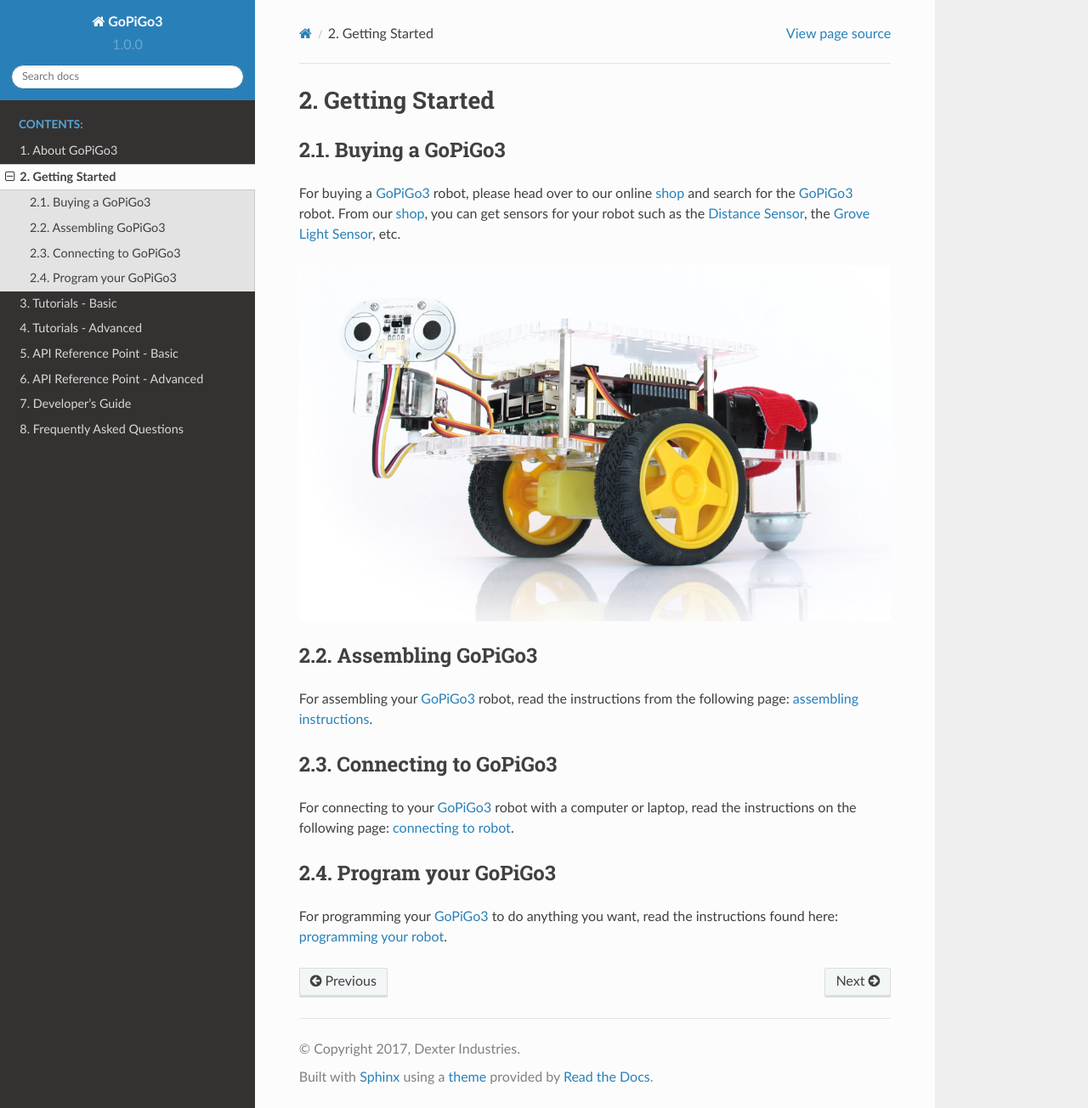
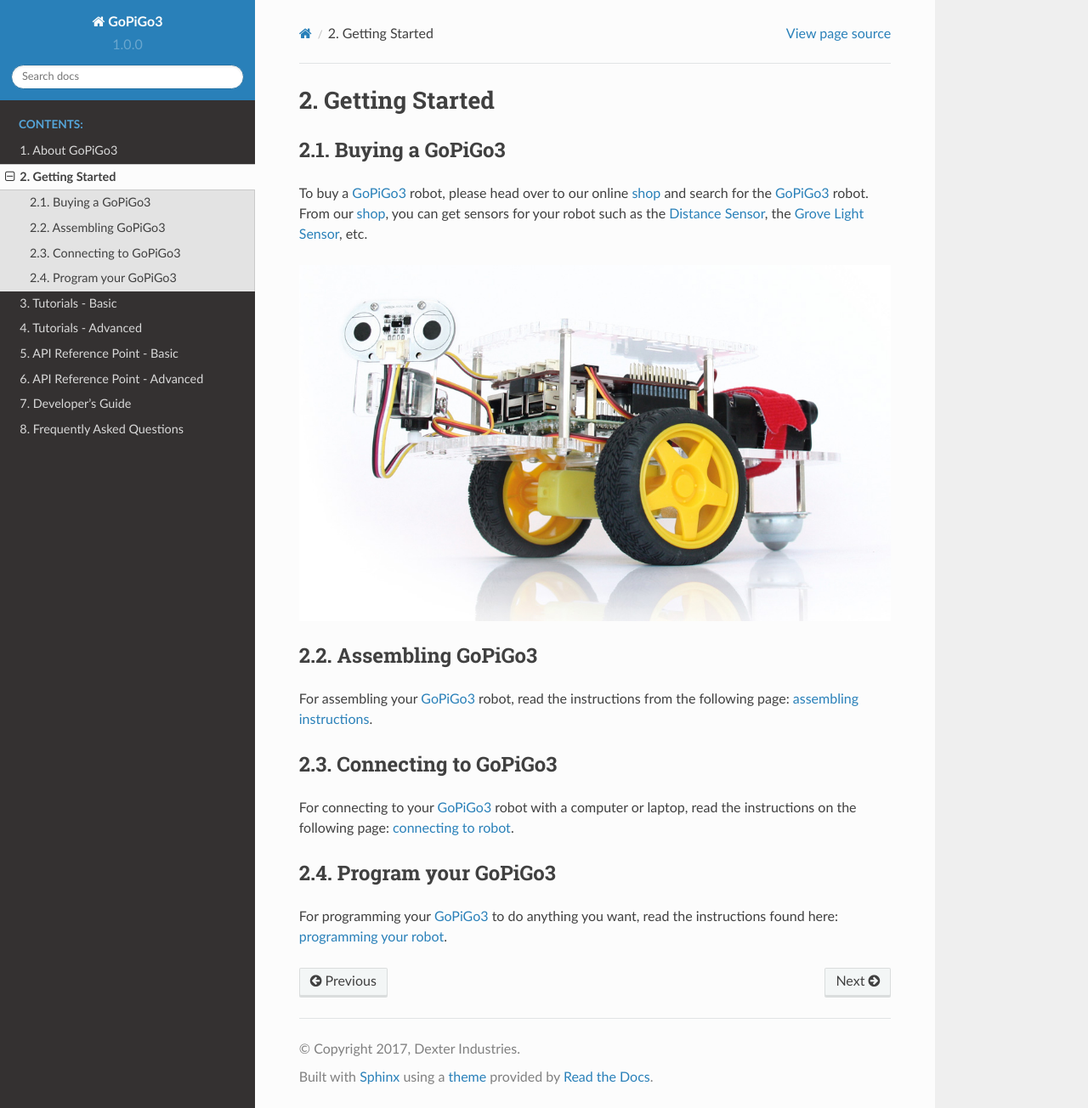
Before and after one commit to DexterInd/GoPiGo3, a Sphinx documentation site: the page built from docs/source/quickstart.rst, in a window 1280 px wide and 1304 px high. Shown: the whole window at 85% size. Built offline with Sphinx 7.4.7 and the Read the Docs theme 2.0.0, drawn with Linux system fonts in a browser that asks for light colours.

Commit message:
ref DexterInd/GoPiGo3#69 : changed "for buying" to "to buy"

```diff
--- a/docs/source/quickstart.rst
+++ b/docs/source/quickstart.rst
@@ -8,7 +8,7 @@
 Buying a GoPiGo3
 ****************
 
-For buying a `GoPiGo3`_ robot, please head over to our online `shop`_ and search for the `GoPiGo3`_ robot. From our `shop`_, you can get sensors for your robot such as the `Distance Sensor`_, the `Grove Light Sensor`_, etc.
+To buy a `GoPiGo3`_ robot, please head over to our online `shop`_ and search for the `GoPiGo3`_ robot. From our `shop`_, you can get sensors for your robot such as the `Distance Sensor`_, the `Grove Light Sensor`_, etc.
 
 .. image:: images/gopigo3.jpg
 
```
